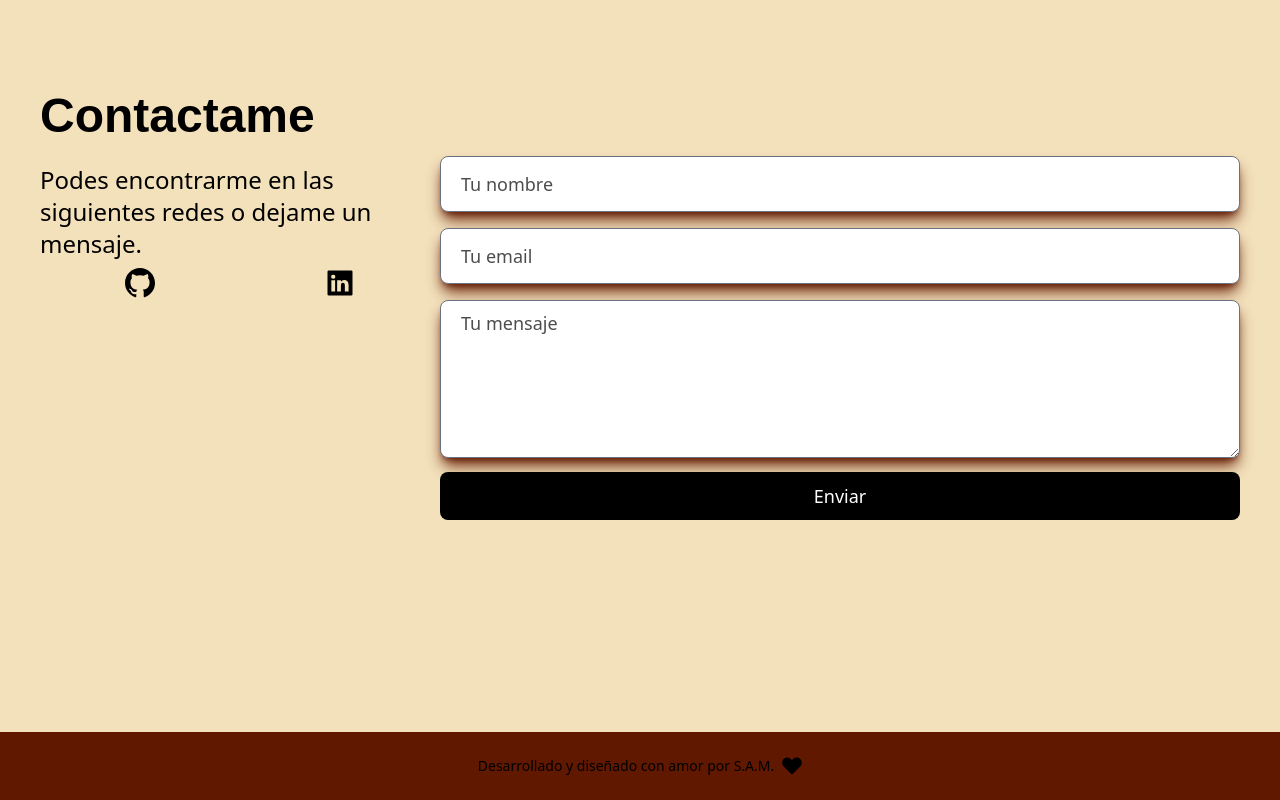
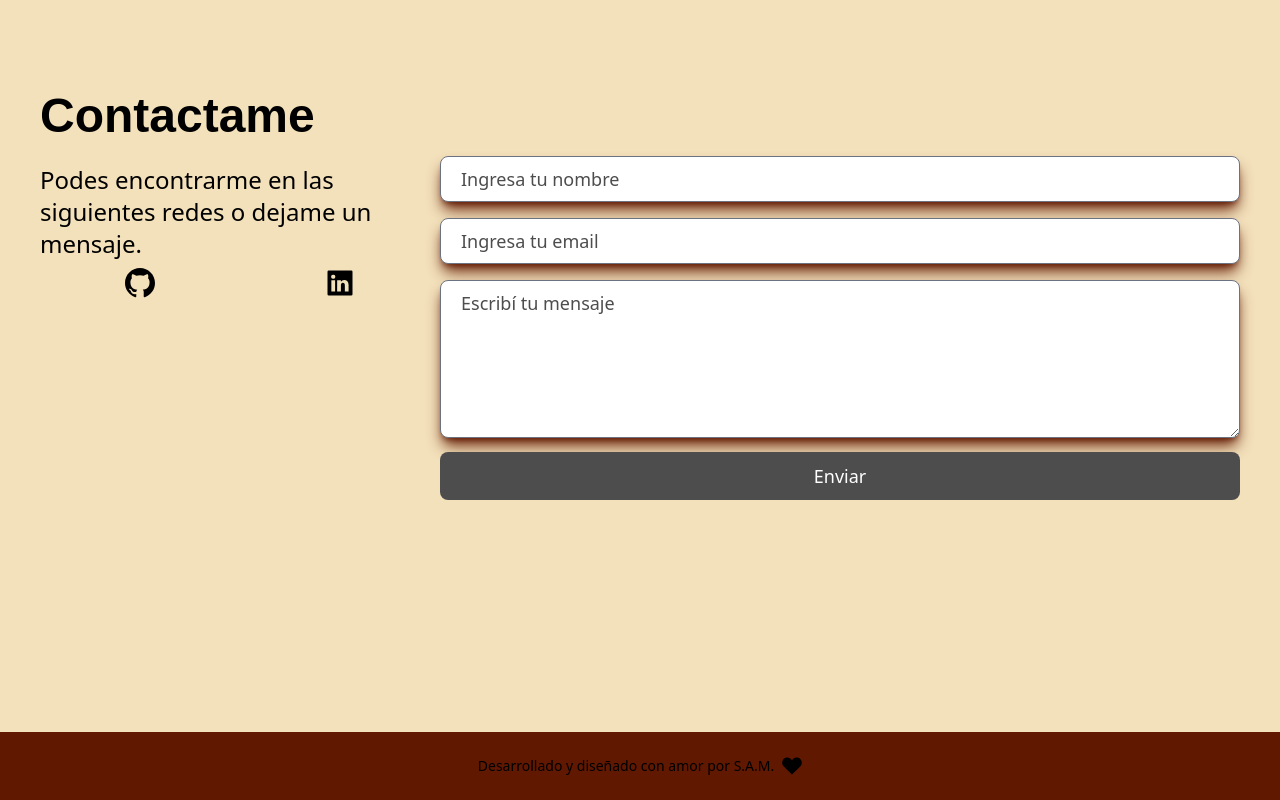
Before and after one commit to asorbellini/myportfolio, a React (Vite) app: page / in a window 1280 px wide. Shown: the part 3268-4068 px from the top of the page. Built offline with nearby package versions, Linux system fonts and the light colour scheme; no server answers; a web font is replaced by a local one.

Commit message:
Web3Forms for Contact email

```diff
--- a/package.json
+++ b/package.json
@@ -10,7 +10,6 @@
     "preview": "vite preview"
   },
   "dependencies": {
-    "@emailjs/browser": "^4.4.1",
     "@react-three/drei": "^10.0.4",
     "@react-three/fiber": "^9.1.0",
     "clsx": "^2.1.1",
--- a/src/sections/Contact.jsx
+++ b/src/sections/Contact.jsx
@@ -1,23 +1,9 @@
 import clsx from "clsx"
 import { useState, useRef, useContext } from "react"
 import { ThemeContext } from "../context/ThemeContext"
-import emailjs from "@emailjs/browser"
 import { GitHubIcon, LinkedinIcon } from "../components/Icons.jsx";
 
 export const Contact = () => {
-
-    emailjs.init({
-        publicKey: import.meta.env.VITE_EMAILJS_PUBLICKEY,
-        // Do not allow headless browsers
-        blockHeadless: true,
-        limitRate: {
-          // Set the limit rate for the application
-          id: 'app',
-          // Allow 1 request per 10s
-          throttle: 10000,
-        },
-      });
-
     const {theme, darkMode} = useContext(ThemeContext)
     const formRef = useRef()
     const [loading, setLoading] = useState(false)
@@ -26,40 +12,40 @@ export const Contact = () => {
         email:"",
         message:"",
     })
-/*     let [alerta, setAlerta] = useState({}) */
+    const [result, setResult] = useState("");
     const handleChange = ({target: {name, value}}) => {
         setForm({... form, [name]:value})
     }
 
     const handleSubmit = async (event) => {
-        event.preventDefault()
-        try {
-            await emailjs.send(
-                import.meta.env.VITE_EMAILJS_SERVICE_ID, /* emailjs service id */
-                import.meta.env.VITE_EMAILJS_TEMPLATEID, /* emailjs template */
-                {
-                    from_name:form.name,
-                    to_name:'S.A.M.',
-                    from_email: form.email,
-                    to_email: 'ayesorbellini@gmail.com',
-                    message: form.message
-                },
-                import.meta.env.VITE_EMAILJS_PUBLICKEY, /* emailjs publickey account */
-            )
-            .then((response) => {
+        event.preventDefault();
+        setResult("Sending....");
+        const formData = new FormData(event.target);
+
+        formData.append("access_key", "c3a2a264-bd1b-4420-89d9-e0e4101a4eb8");
+
+        const response = await fetch("https://api.web3forms.com/submit", {
+        method: "POST",
+        body: formData
+        });
+
+        const data = await response.json();
+
+        if (data.success) {
             setLoading(false)
-                /* setAlerta({status: response.status, message: "Su mensaje ha sido enviado."}) */
+            setResult("Form Submitted Successfully");
             setForm({
                 name: "",
                 email:"",
                 message:"",
             })
-            })
-        } catch (error) {
+            event.target.reset();
+        } else {
             setLoading(false)
-            /* setAlerta({status : error.status, message: "Ha ocurrido un error, vuelva a intentarlo."}) */
+            console.log("Error", data);
+            setResult(data.message);
         }
-    }
+    };
         return (
             <section className="h-screen w-full relative flex flex-col justify-between" id="contact">
                 <div className="flex sm:flex-row flex-col items-center sm:mt-40 mt-20 sm:mx-10 mx-5">
@@ -78,54 +64,41 @@ export const Contact = () => {
                                 </div>
                             </div>
                             <div className="w-full sm:basis-2/3">
-                                <div className="">
                                 <form ref={formRef} onSubmit={handleSubmit} className="flex flex-col">
-                                        <label className="sm:my-2 my-1 space-y-1">
+                                    <div className="sm:my-2 my-1 space-y-1">
                                         <input
                                         type="text"
                                         name="name"
                                         value={form.name}
                                         onChange={handleChange}
                                         required
-                                            className={clsx("w-full px-5 py-2 min-h-14 rounded-lg focus:outline-none", darkMode ? `bg-[#1E1E1E] placeholder:text-[#B3B3B3] text-lg text-white shadow-dark${theme}-terciary shadow-lg` : `bg-white placeholder:text-[#4D4D4D] text-lg text-black  shadow-${theme}-quaternary shadow-lg`)}
-                                            placeholder="Tu nombre" />
-                                        </label>
-                                        <label className="sm:my-2 my-1 space-y-1">
+                                        className={clsx("w-full px-5 py-2 min-h-10 rounded-lg focus:outline-none", darkMode ? `bg-[#1E1E1E] placeholder:text-[#B3B3B3] text-lg text-white shadow-dark${theme}-terciary shadow-lg` : `bg-white placeholder:text-[#4D4D4D] text-lg text-black  shadow-${theme}-quaternary shadow-lg`)}
+                                        placeholder="Ingresa tu nombre" />
+                                    </div>
+                                    <div className="sm:my-2 my-1 space-y-1">
                                         <input
                                         type="email"
                                         name="email"
                                         value={form.email}
                                         onChange={handleChange}
                                         required
-                                            className={clsx("w-full px-5 py-2 min-h-14 rounded-lg focus:outline-none", darkMode ? `bg-[#1E1E1E] placeholder:text-[#B3B3B3] text-lg text-white shadow-dark${theme}-terciary shadow-lg` : `bg-white placeholder:text-[#4D4D4D] text-lg text-black  shadow-${theme}-quaternary shadow-lg`)}
-                                            placeholder="Tu email" />
-                                        </label>
-                                        <label className="sm:my-2 my-1 space-y-1">
+                                        className={clsx("w-full px-5 py-2 min-h-10 rounded-lg focus:outline-none", darkMode ? `bg-[#1E1E1E] placeholder:text-[#B3B3B3] text-lg text-white shadow-dark${theme}-terciary shadow-lg` : `bg-white placeholder:text-[#4D4D4D] text-lg text-black  shadow-${theme}-quaternary shadow-lg`)}
+                                        placeholder="Ingresa tu email" />
+                                    </div>
+                                    <div className="sm:my-2 my-1 space-y-1">
                                         <textarea
                                         name="message"
                                         value={form.message}
                                         onChange={handleChange}
                                         required
                                         rows={5}
-                                            className={clsx("w-full px-5 py-2 min-h-14 rounded-lg focus:outline-none", darkMode ? `bg-[#1E1E1E] placeholder:text-[#B3B3B3] text-lg text-white shadow-dark${theme}-terciary shadow-lg` : `bg-white placeholder:text-[#4D4D4D] text-lg text-black  shadow-${theme}-quaternary shadow-lg `)}
-                                            placeholder="Tu mensaje" />
-                                        </label>
-                                        <button className={clsx("px-5 py-2 min-h-12 rounded-lg flex justify-center items-center gap-3", darkMode ? "bg-[#B3B3B3] text-lg text-black" : "bg-black text-lg text-white")} type="submit" disabled={loading}>
+                                        className={clsx("w-full px-5 py-2 min-h-10 rounded-lg focus:outline-none", darkMode ? `bg-[#1E1E1E] placeholder:text-[#B3B3B3] text-lg text-white shadow-dark${theme}-terciary shadow-lg` : `bg-white placeholder:text-[#4D4D4D] text-lg text-black  shadow-${theme}-quaternary shadow-lg `)}
+                                        placeholder="Escribí tu mensaje" />
+                                    </div>
+                                    <button className={clsx("px-5 py-2 min-h-12 rounded-lg flex justify-center items-center gap-3 transition-all", darkMode ? `bg-[#4D4D4D] text-lg text-white hover:bg-[#B3B3B3]` : `bg-[#4D4D4D] text-lg text-white hover:bg-[#B3B3B3]`)} type="submit" disabled={loading}>
                                         {loading ? 'Enviando mensaje...' : 'Enviar'}
                                     </button>
                                 </form>
-                                {/* {
-                                alerta.length === 0
-                                ?   <div className="hidden"></div>
-                                :   (alerta.length > 0 && alerta.status === 200
-                                    ?   <div className={clsx("flex flex-col gap-2 p-4 text-sm border-green-500 runded z-50", darkMode ? "bg-green-200 text-green-800" :  "bg-green-100 text-green-700" )} >
-                                            <p>{alerta.message}</p>
-                                        </div>
-                                    :   <div className={clsx("flex flex-col gap-2 p-4 text-sm border-red-500 rounded z-50", darkMode ? "bg-red-200 text-red-800" :  "bg-red-100 text-red-700" )} >
-                                            <p>{alerta.message}</p>
-                                        </div>)
-                                }*/}
-                                </div>
                             </div>
                         </div>
                     </div>
```
Also changed, not shown: src/components/IconCursorEffect.jsx (indentation only), 1 other file (tests, documents, lock files or other folders). Lines whose indentation alone changed are shown as unchanged.
